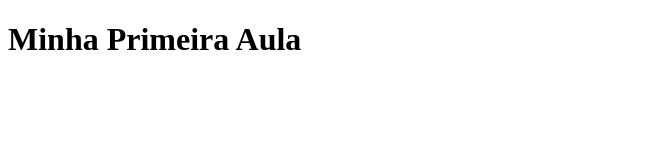
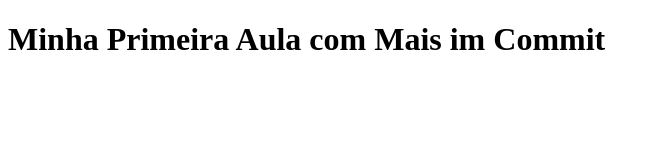
Before and after one commit to RogerMStaudt/aula-1, a plain HTML site: page Aula 1/index.html in a window 1280 px wide. Shown: the whole page, without its empty margins (0-660 px from the left). Drawn offline with Linux system fonts and the light colour scheme.

Commit message:
Adicionamos mais uma parte do texto no nosso código

```diff
--- a/Aula 1/index.html
+++ b/Aula 1/index.html
@@ -9,7 +9,7 @@
 </head>
 
 <body>
-  <h1>Minha Primeira Aula</h1>
+  <h1>Minha Primeira Aula com Mais im Commit</h1>
 </body>
 
 </html>
```
